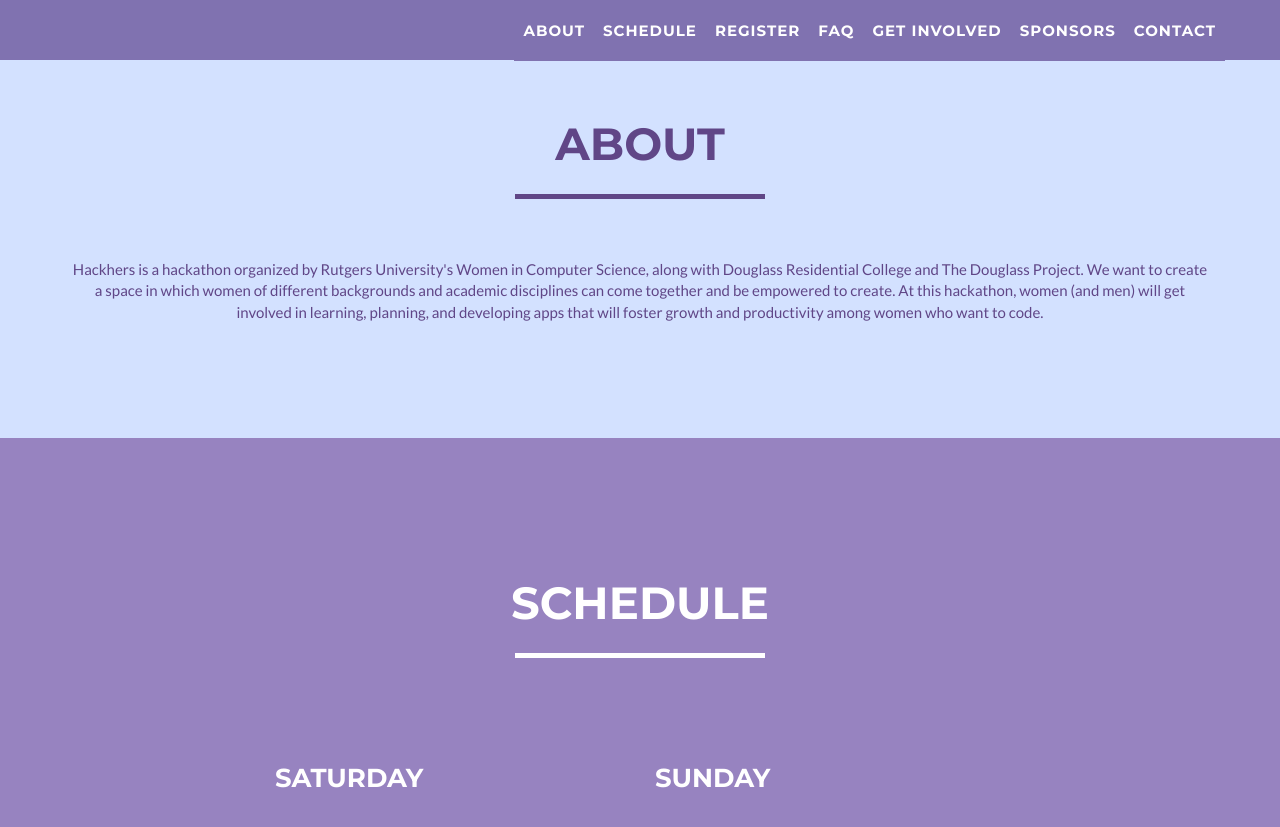
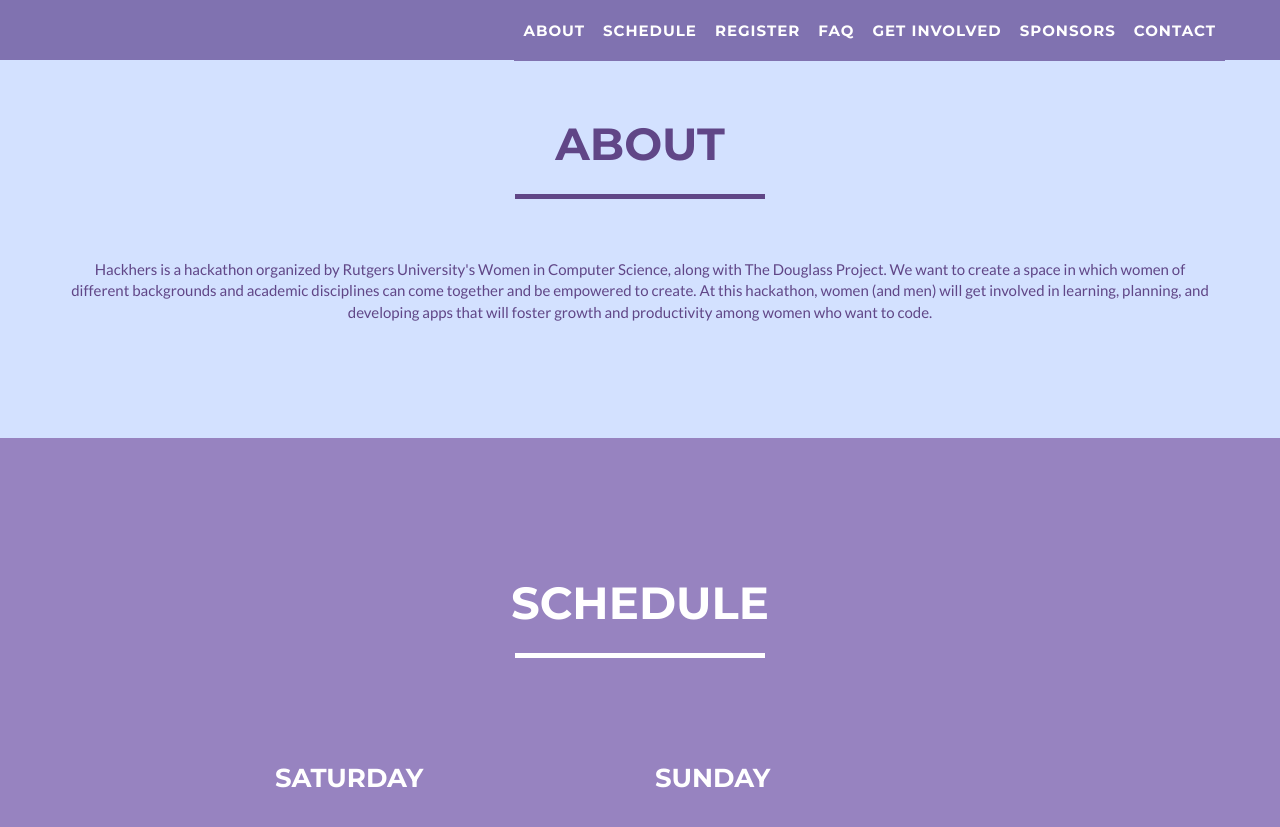
Before and after one commit to ruhackhers/ruhackhers-2016, a Jekyll site: the page built from index.html, in a window 1280 px wide and 900 px high, scrolled down 1026 px. Shown: the top 827 px of the window. Built offline with Jekyll 4.4.1, drawn with Linux system fonts in a browser that asks for light colours; a style sheet for code colours, icons or effects is not loaded.

Commit message:
change copy

```diff
--- a/_includes/about.html
+++ b/_includes/about.html
@@ -19,7 +19,7 @@
 			</div>
 		</div>
 		<div class="row about">
-			Hackhers is a hackathon organized by Rutgers University's Women in Computer Science, along with Douglass Residential College and The Douglass Project.
+			Hackhers is a hackathon organized by Rutgers University's Women in Computer Science, along with The Douglass Project.
 			We want to create a space in which women of different backgrounds and academic disciplines can come together and be empowered to create.
 			At this hackathon, women (and men) will get involved in learning, planning, and developing apps that will foster growth and productivity among women who want to code.
 		</div>
```
